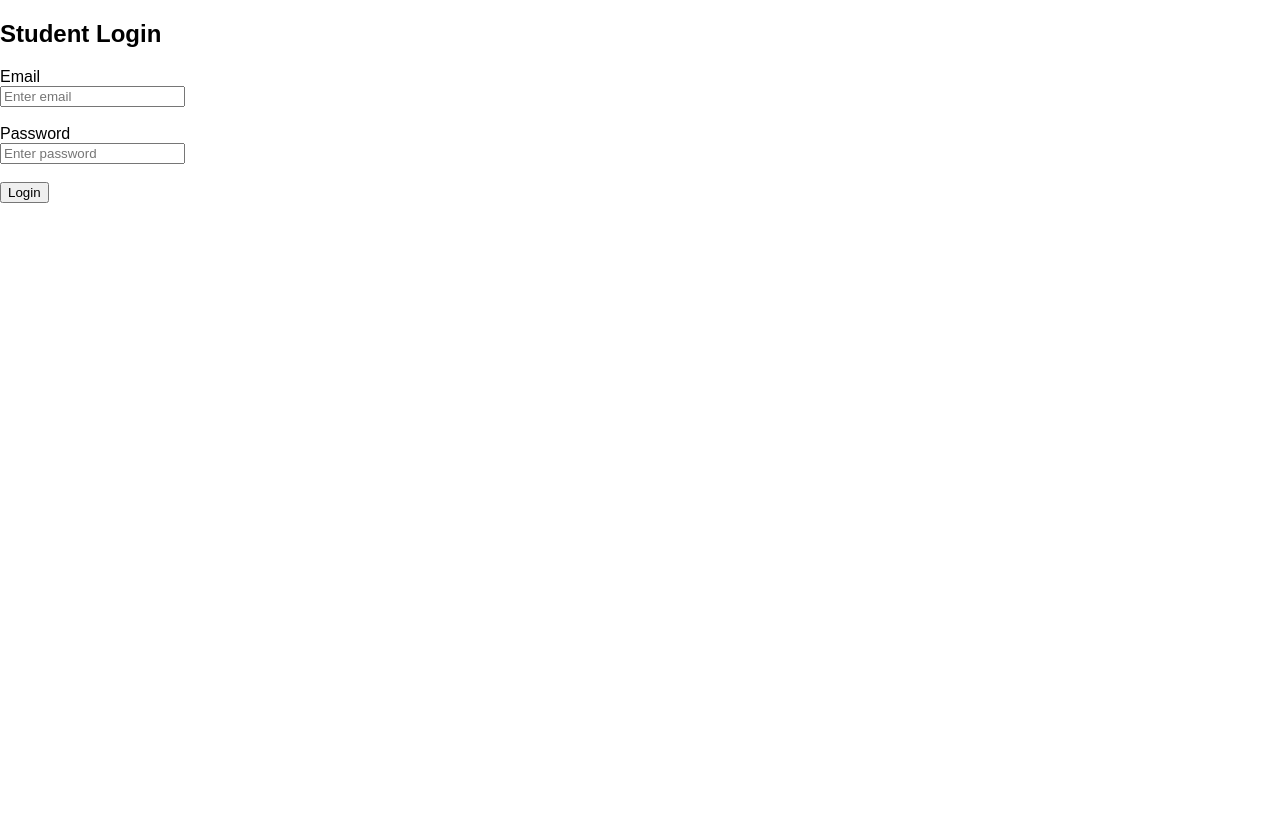
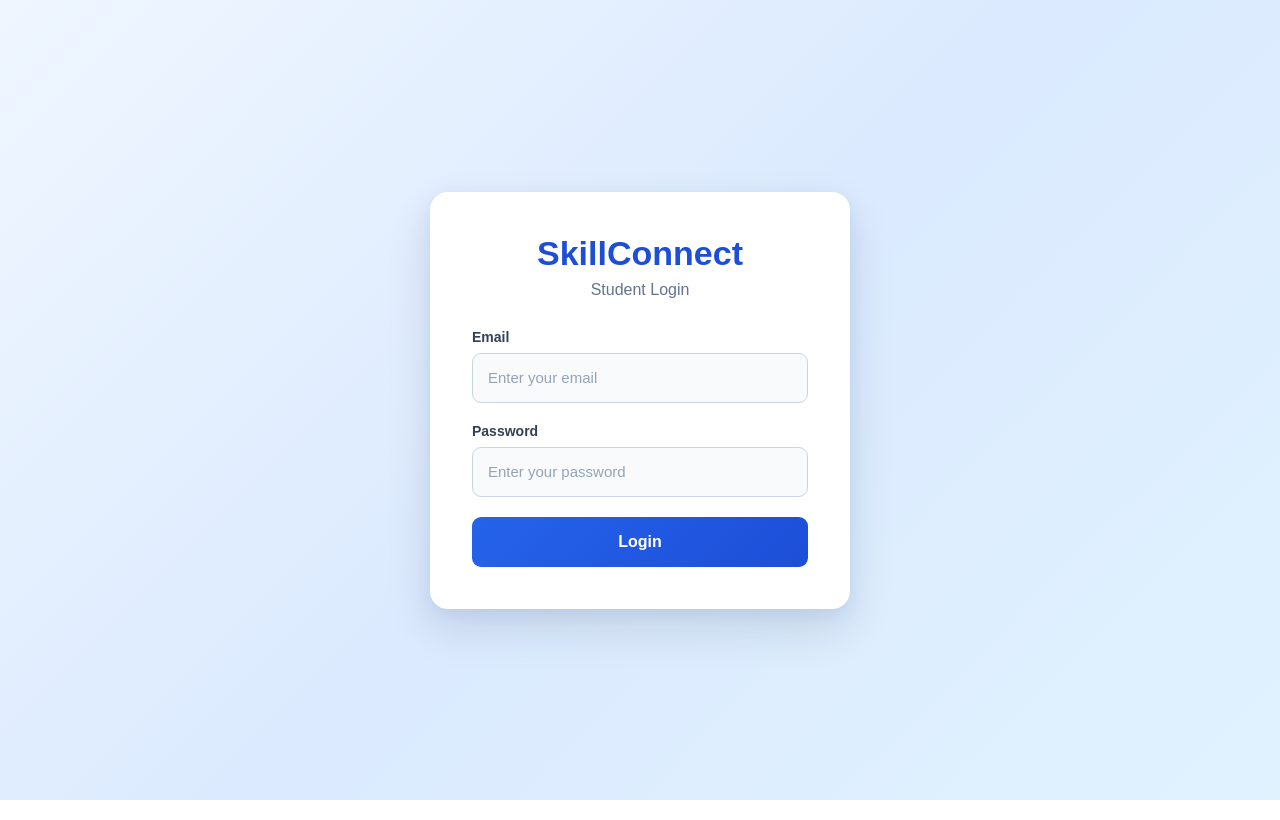
Before and after one commit to sayyadarshiaarshia-alt/SkillConnect, a React (Vite) app in the folder skillconnect-frontend/: page / in a window 1280 px wide. Built offline with nearby package versions, Linux system fonts and the light colour scheme.

Commit message:
Fix professional login UI and backend URL

```diff
--- a/skillconnect-frontend/src/Login.css
+++ b/skillconnect-frontend/src/Login.css
@@ -1,4 +1,3 @@
-
 * {
   box-sizing: border-box;
 }
@@ -32,47 +31,69 @@ body {
   background: linear-gradient(
     135deg,
     #eff6ff,
-    #dbeafe
+    #dbeafe,
+    #e0f2fe
   );
 }
 
 /* Login Box */
 
 .login-box {
-  width: 400px;
+  width: 420px;
   max-width: 100%;
 
-  padding: 40px;
+  padding: 42px;
 
   background: #ffffff;
 
-  border-radius: 15px;
+  border-radius: 18px;
 
-  box-shadow: 0 8px 25px rgba(0, 0, 0, 0.12);
+  box-shadow:
+    0 20px 45px rgba(15, 23, 42, 0.12),
+    0 5px 15px rgba(37, 99, 235, 0.08);
 
   text-align: center;
 }
 
-/* Heading */
+/* Logo / Title */
 
 .login-box h1 {
-  margin: 0 0 10px 0;
+  margin: 0 0 8px;
 
-  color: #172554;
+  color: #1d4ed8;
 
-  font-size: 30px;
-  line-height: 1.3;
+  font-size: 34px;
+  font-weight: 800;
 }
 
 /* Subtitle */
 
 .login-subtitle {
-  margin: 0 0 25px 0;
+  margin: 0 0 30px;
 
   color: #64748b;
 
-  font-size: 15px;
-  line-height: 1.5;
+  font-size: 16px;
+}
+
+/* Input Group */
+
+.input-group {
+  text-align: left;
+
+  margin-bottom: 20px;
+}
+
+.input-group label {
+  display: block;
+
+  margin-bottom: 8px;
+
+  color: #334155;
+
+  font-size: 14px;
+
+  font-weight: 600;
 }
 
 /* Inputs */
@@ -81,35 +102,43 @@ body {
   display: block;
 
   width: 100%;
-  height: 48px;
+  height: 50px;
 
-  padding: 0 14px;
-
-  margin: 0 0 15px 0;
+  padding: 0 15px;
 
   border: 1px solid #cbd5e1;
 
-  border-radius: 8px;
+  border-radius: 9px;
 
-  background: #ffffff;
+  background: #f8fafc;
 
   color: #1e293b;
 
   font-size: 15px;
 
   outline: none;
+
+  transition: all 0.2s ease;
+}
+
+.login-box input::placeholder {
+  color: #94a3b8;
 }
 
 .login-box input:focus {
+  background: #ffffff;
+
   border-color: #2563eb;
+
+  box-shadow: 0 0 0 3px rgba(37, 99, 235, 0.12);
 }
 
 /* Error */
 
 .login-box .error {
-  margin: 5px 0 15px 0;
+  margin: 5px 0 18px;
 
-  padding: 9px;
+  padding: 11px;
 
   color: #dc2626;
 
@@ -117,7 +146,25 @@ body {
 
   border: 1px solid #fecaca;
 
-  border-radius: 7px;
+  border-radius: 8px;
+
+  font-size: 14px;
+}
+
+/* Success */
+
+.login-box .success {
+  margin: 5px 0 18px;
+
+  padding: 11px;
+
+  color: #15803d;
+
+  background: #f0fdf4;
+
+  border: 1px solid #bbf7d0;
+
+  border-radius: 8px;
 
   font-size: 14px;
 }
@@ -128,32 +175,43 @@ body {
   display: block;
 
   width: 100%;
-  height: 48px;
-
-  padding: 0;
+  height: 50px;
 
   border: none;
 
-  border-radius: 8px;
+  border-radius: 9px;
 
-  background: #2563eb;
+  background: linear-gradient(
+    135deg,
+    #2563eb,
+    #1d4ed8
+  );
 
   color: #ffffff;
 
   font-size: 16px;
 
-  font-weight: bold;
+  font-weight: 700;
 
   cursor: pointer;
+
+  transition: all 0.2s ease;
 }
 
 .login-box button:hover {
-  background: #1d4ed8;
+  transform: translateY(-1px);
+
+  box-shadow: 0 8px 18px rgba(37, 99, 235, 0.25);
 }
 
 .login-box button:disabled {
   background: #93c5fd;
+
   cursor: not-allowed;
+
+  transform: none;
+
+  box-shadow: none;
 }
 
 /* Mobile */
@@ -165,10 +223,11 @@ body {
 
   .login-box {
     width: 100%;
-    padding: 30px 22px;
+
+    padding: 32px 24px;
   }
 
   .login-box h1 {
-    font-size: 26px;
+    font-size: 28px;
   }
 }
--- a/skillconnect-frontend/src/Login.jsx
+++ b/skillconnect-frontend/src/Login.jsx
@@ -1,16 +1,21 @@
 import { useState } from "react";
+import "./Login.css";
 
 function Login() {
   const [email, setEmail] = useState("");
   const [password, setPassword] = useState("");
   const [message, setMessage] = useState("");
+  const [loading, setLoading] = useState(false);
 
   const handleLogin = async (e) => {
     e.preventDefault();
 
+    setMessage("");
+    setLoading(true);
+
     try {
       const response = await fetch(
-        "https://skillconnect-tbqg.onrender.com/api/students/login",
+        "https://skillconnect-backend-gj66.onrender.com/api/students/login",
         {
           method: "POST",
           headers: {
@@ -30,7 +35,6 @@ function Login() {
 
         console.log("Login response:", data);
 
-        // If your backend returns student data
         if (data.student) {
           localStorage.setItem(
             "student",
@@ -38,56 +42,77 @@ function Login() {
           );
         }
 
-        // Change this later if your project has a specific dashboard route
+        setTimeout(() => {
           window.location.href = "/dashboard";
+        }, 500);
       } else {
         setMessage(data.message || "Invalid email or password");
       }
     } catch (error) {
       console.error("Login error:", error);
       setMessage("Unable to connect to backend");
+    } finally {
+      setLoading(false);
     }
   };
 
   return (
-    <div>
-      <h2>Student Login</h2>
+    <div className="login-page">
+      <div className="login-box">
+
+        <h1>SkillConnect</h1>
+
+        <p className="login-subtitle">
+          Student Login
+        </p>
 
         <form onSubmit={handleLogin}>
-        <div>
-          <label>Email</label>
-          <br />
+
+          <div className="input-group">
+            <label htmlFor="email">Email</label>
+
             <input
+              id="email"
               type="email"
               value={email}
               onChange={(e) => setEmail(e.target.value)}
-            placeholder="Enter email"
+              placeholder="Enter your email"
               required
             />
           </div>
 
-        <br />
+          <div className="input-group">
+            <label htmlFor="password">Password</label>
 
-        <div>
-          <label>Password</label>
-          <br />
             <input
+              id="password"
               type="password"
               value={password}
               onChange={(e) => setPassword(e.target.value)}
-            placeholder="Enter password"
+              placeholder="Enter your password"
               required
             />
           </div>
 
-        <br />
+          {message && (
+            <p
+              className={
+                message === "Login successful!"
+                  ? "success"
+                  : "error"
+              }
+            >
+              {message}
+            </p>
+          )}
 
-        <button type="submit">
-          Login
+          <button type="submit" disabled={loading}>
+            {loading ? "Logging in..." : "Login"}
           </button>
+
         </form>
 
-      {message && <p>{message}</p>}
+      </div>
     </div>
   );
 }
```
Lines whose indentation alone changed are shown as unchanged.
